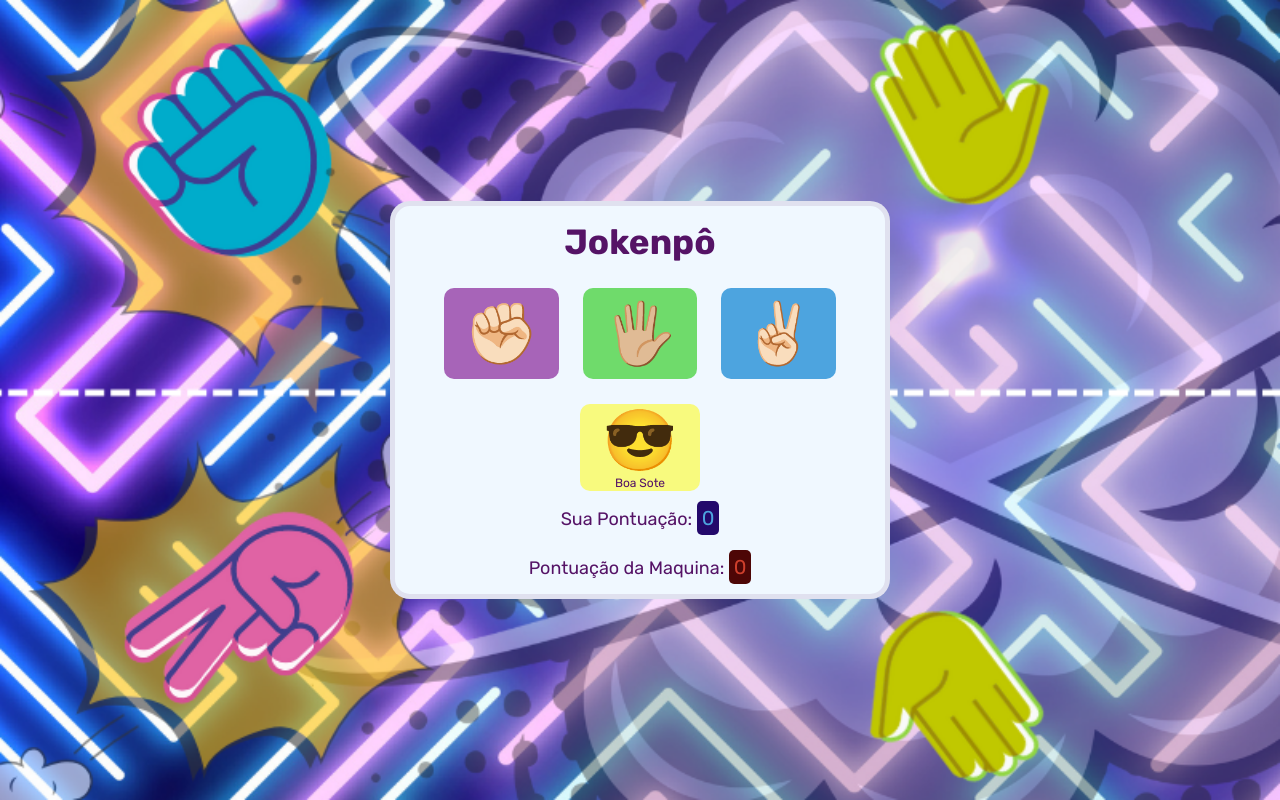
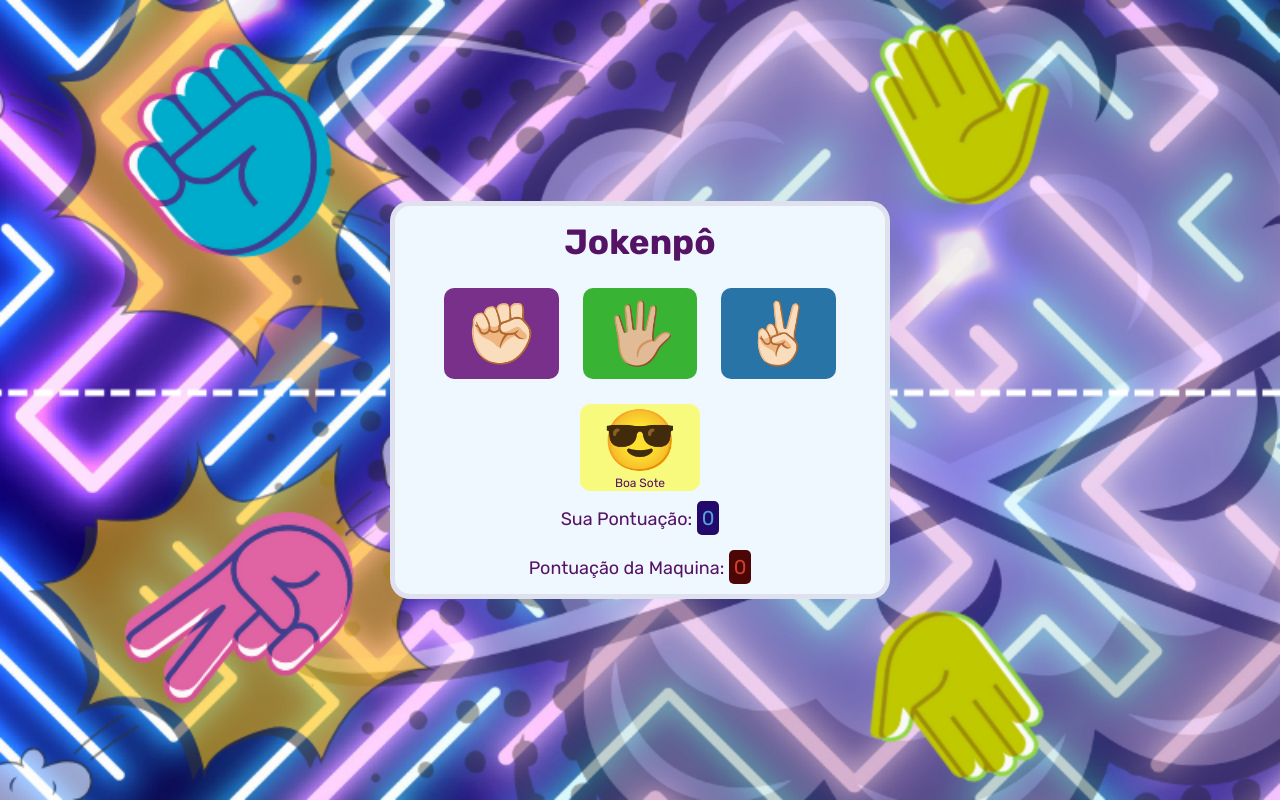
Before and after one commit to SimpoMendes/Jokenpo, a plain HTML site: page index.html in a window 1280 px wide. Drawn offline with Linux system fonts and the light colour scheme.

Commit message:
Alteração de stylo Button

```diff
--- a/style.css
+++ b/style.css
@@ -85,29 +85,28 @@ p {
     border-radius: 10px;
     transition: 0.5s;
     cursor: pointer;
-
-
-
 }
 button:hover {
- opacity: 0.5;
+ opacity: 0.8;
+ font-size: 63px;
+
 }
 
 #stone {
 
-    background-color: #a764b8;
+    background-color: #79308b;
 }
 
 
 #paper {
 
-    background-color: #6fdb6b;
+    background-color: #39b334;
 
 }
 
 #scissors {
 
-    background-color: #4da4df;
+    background-color: #2974a7;
 
 }
 
```
